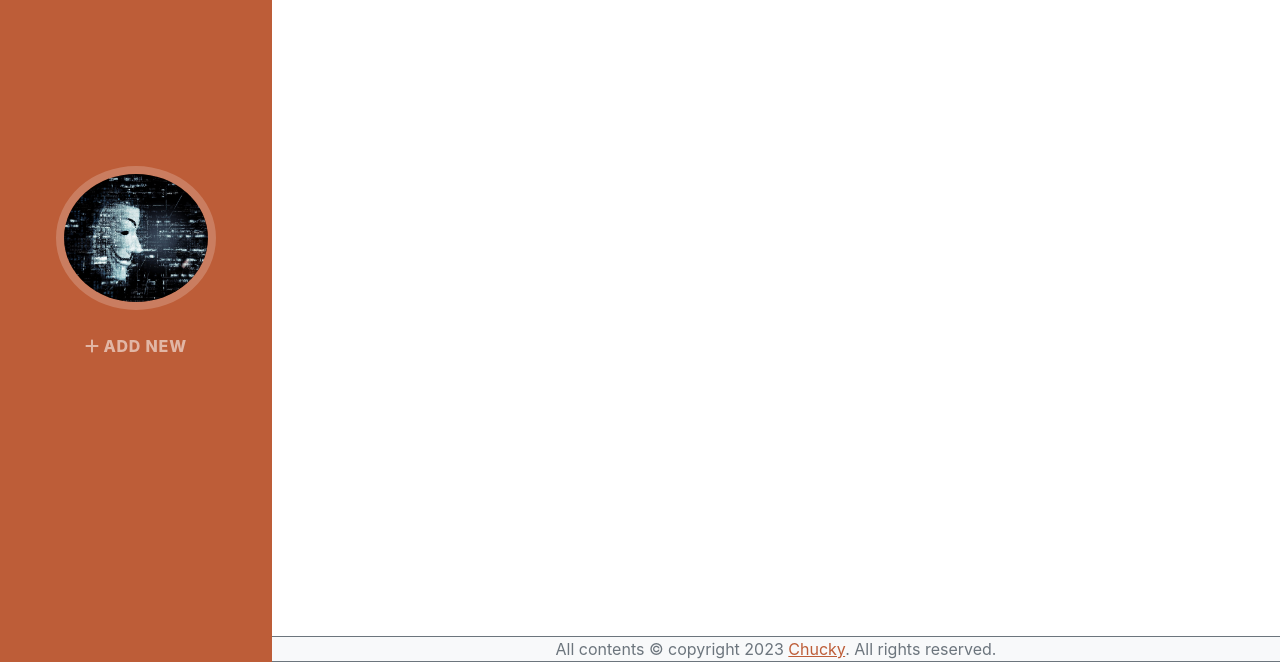
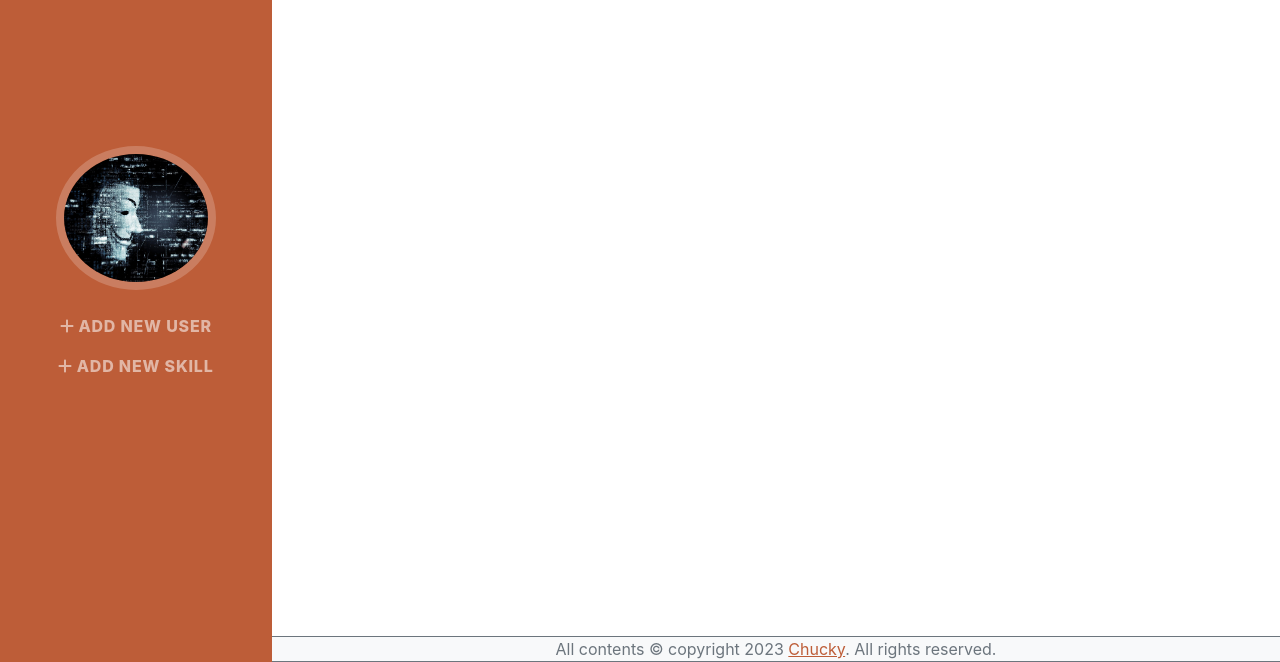
Before and after one commit to ChuckySC/CurriculumVitae, a Flask app: page / in a window 1280 px wide. Shown: the part 138-800 px from the top of the page. Run offline with Flask 3, Linux system fonts and the light colour scheme; parts of the project's set-up code (start-up, migrations or seed data) failed here and were passed over; some libraries are stand-ins or nearby versions; some web fonts are replaced.

Commit message:
added create skill

```diff
--- a/app.py
+++ b/app.py
@@ -19,6 +19,11 @@ if __name__ == "__main__":
     app.run(host='0.0.0.0', port=5000)
 
 # Declare db tables
+userSkill = db.Table('UserSkill',
+    db.Column('skill_id', db.Integer, db.ForeignKey('Skill.id'), primary_key=True),
+    db.Column('user_id', db.Integer, db.ForeignKey('User.id'), primary_key=True)
+)
+
 class User(db.Model):
     __tablename__ = "User"
 
@@ -36,6 +41,7 @@ class User(db.Model):
 
     education = db.relationship('UserEducation', backref='User', lazy=True)
     experience = db.relationship('UserExperience', backref='User', lazy=True)
+    skill = db.relationship('Skill', secondary=userSkill, lazy='subquery', backref=db.backref('User', lazy=True))
 
     created_at = db.Column(db.DateTime(timezone=True), server_default=func.now())
 
@@ -104,22 +110,19 @@ class UserExperience(db.Model):
         db.session.delete(self)
         db.session.commit()
 
-class Skills(db.Model):
-    __tablename__ = 'Skills'
+class Skill(db.Model):
+    __tablename__ = 'Skill'
 
     id = db.Column(db.Integer, primary_key=True)
-    user_id = db.Column(db.Integer, db.ForeignKey('User.id'), nullable=False)
-    position = db.Column(db.String(256), nullable=False)
-    organization = db.Column(db.String(256), nullable=False)
-    work_period = db.Column(db.String(256), nullable=False)
+    name = db.Column(db.String(256), unique=True, nullable=False)
 
     created_at = db.Column(db.DateTime(timezone=True), server_default=func.now())
 
     def __init__(self, **kwargs):
-        super(User, self).__init__(**kwargs)
+        super(Skill, self).__init__(**kwargs)
 
     def __repr__(self):
-        return f'<Position {self.position}>'
+        return f'<Skill {self.name}>'
 
     def save(self):
         db.session.add(self)
@@ -128,6 +131,3 @@ class Skills(db.Model):
     def remove(self):
         db.session.delete(self)
         db.session.commit()
-
-class UserSkills(db.Model):
-    pass
--- a/app_views.py
+++ b/app_views.py
@@ -42,7 +42,7 @@ def user_create():
                 gh=request.form['gh']
             ).save()
             return redirect(url_for('app_views.index'))
-        return render_template('user-create.html', context={'type': 'create'})
+        return render_template('user-create.html', context={'type': 'user-create'})
     except Exception as e:
         # logger for errors
         abort(500)
@@ -53,7 +53,7 @@ def user_details(id):
         from app import User
         user = User.query.get(int(id))
         context = {
-            'type': 'details',
+            'type': 'user-details',
             'about': {
                 'firstname': user.firstname,
                 'lastname': user.lastname,
@@ -93,7 +93,7 @@ def user_edit(id):
             return redirect(url_for('app_views.index'))
 
         context = {
-            'type': 'edit',
+            'type': 'user-edit',
             'about': {
                 'firstname': user.firstname,
                 'lastname': user.lastname,
@@ -122,3 +122,55 @@ def user_remove(id):
     except Exception as e:
         # logger for errors
         abort(500)
+
+@app_views.route('/skill/create', methods=['GET', 'POST'])
+def skill_create():
+    try:
+        from app import Skill
+
+        if request.method == 'POST':
+            Skill(
+                name=request.form['skillname']
+            ).save()
+
+        context = {
+            'type': 'skill-create',
+            'skills': Skill.query.all()
+        }
+        return render_template('skill-create.html', context=context)
+    except Exception as e:
+        # logger for errors
+        abort(500)
+
+@app_views.route('/skill/edit/<int:id>', methods=('GET', 'POST'))
+def skill_edit(id):
+    try:
+        from app import Skill
+        skill = Skill.query.get_or_404(id)
+
+        if request.method == 'POST':
+            skill.name = request.form['name']
+            skill.save()
+            return redirect(url_for('app_views.skill_create'))
+
+        context = {
+            'type': 'skill-edit',
+            'about': {
+                'name': skill.name
+            }
+        }
+        return render_template('skill-create.html', context=context)
+    except Exception as e:
+        # logger for errors
+        abort(500)
+
+@app_views.post('/skill/remove/<int:id>')
+def skill_remove(id):
+    try:
+        from app import Skill
+        skill = Skill.query.get_or_404(id)
+        skill.remove()
+        return redirect(url_for('app_views.skills'))
+    except Exception as e:
+        # logger for errors
+        abort(500)
--- a/documentation/Documentation.txt
+++ b/documentation/Documentation.txt
@@ -12,5 +12,7 @@
     The solution is to delete all existing database tables with the db.drop_all() function
     and then recreate them with the db.create_all() function like so:
 
+    flask shell
     db.drop_all()
     db.create_all()
+    exit()
--- a/templates/components/navigation.html
+++ b/templates/components/navigation.html
@@ -25,9 +25,22 @@
             <ul class="navbar-nav">
                 {% if type == 'index' %}
                     <li class="nav-item"><a class="nav-link js-scroll-trigger" href="{{ url_for('app_views.user_create') }}">
-                        <i class="fa-solid fa-plus"></i> add new</a>
+                        <i class="fa-solid fa-plus"></i> add new user</a>
                     </li>
-                {% elif type == 'create' %}
+                    <li class="nav-item"><a class="nav-link js-scroll-trigger" href="{{ url_for('app_views.skill_create') }}">
+                        <i class="fa-solid fa-plus"></i> add new skill</a>
+                    </li>
+                {% elif type == 'user-create' %}
+                    <li class="nav-item"><a class="nav-link js-scroll-trigger" href="{{ url_for('app_views.skill_create') }}">
+                        <i class="fa-solid fa-plus"></i> add new skill</a>
+                    </li>
+                    <li class="nav-item"><a class="nav-link js-scroll-trigger" href="{{ url_for('app_views.index') }}">
+                        <i class="fa-solid fa-arrow-left"></i> back to list</a>
+                    </li>
+                {% elif type == 'skill-create' %}
+                    <li class="nav-item"><a class="nav-link js-scroll-trigger" href="{{ url_for('app_views.user_create') }}">
+                        <i class="fa-solid fa-plus"></i> add new user</a>
+                    </li>
                     <li class="nav-item"><a class="nav-link js-scroll-trigger" href="{{ url_for('app_views.index') }}">
                         <i class="fa-solid fa-arrow-left"></i> back to list</a>
                     </li>
@@ -37,7 +50,10 @@
                     <li class="nav-item"><a class="nav-link js-scroll-trigger" href="#education">Education & Courses</a></li>
                     <li class="nav-item"><a class="nav-link js-scroll-trigger" href="#skills">Skills</a></li>
                     <li class="nav-item"><a class="nav-link js-scroll-trigger" href="{{ url_for('app_views.user_create') }}">
-                        <i class="fa-solid fa-plus"></i> add new</a>
+                        <i class="fa-solid fa-plus"></i> add new user</a>
+                    </li>
+                    <li class="nav-item"><a class="nav-link js-scroll-trigger" href="{{ url_for('app_views.skill_create') }}">
+                        <i class="fa-solid fa-plus"></i> add new skill</a>
                     </li>
                     <li class="nav-item"><a class="nav-link js-scroll-trigger" href="{{ url_for('app_views.index') }}">
                         <i class="fa-solid fa-arrow-left"></i> back to list</a>
--- a/templates/user-create.html
+++ b/templates/user-create.html
@@ -7,7 +7,7 @@
     {% endwith %}
 
     <div class="container-fluid p-0">
-        <section class="resume-section" id="about">
+        <section class="resume-section">
             <div class="resume-section-content">
                 <form method="POST" enctype="multipart/form-data">
                     <div class="container">
@@ -22,5 +22,4 @@
             </div>
         </section>
     </div>
-
 {% endblock %}
```
Also changed, not shown: templates/skill-create.html (added, +45 -0 lines), templates/user-details.html (+4 -4 lines), database.db, templates/components/user-about.html (renamed from templates/components/about.html), templates/components/user-education.html (renamed from templates/components/education.html), templates/components/user-experience.html (renamed from templates/components/experience.html), templates/components/user-skills.html (renamed from templates/components/skills.html).
